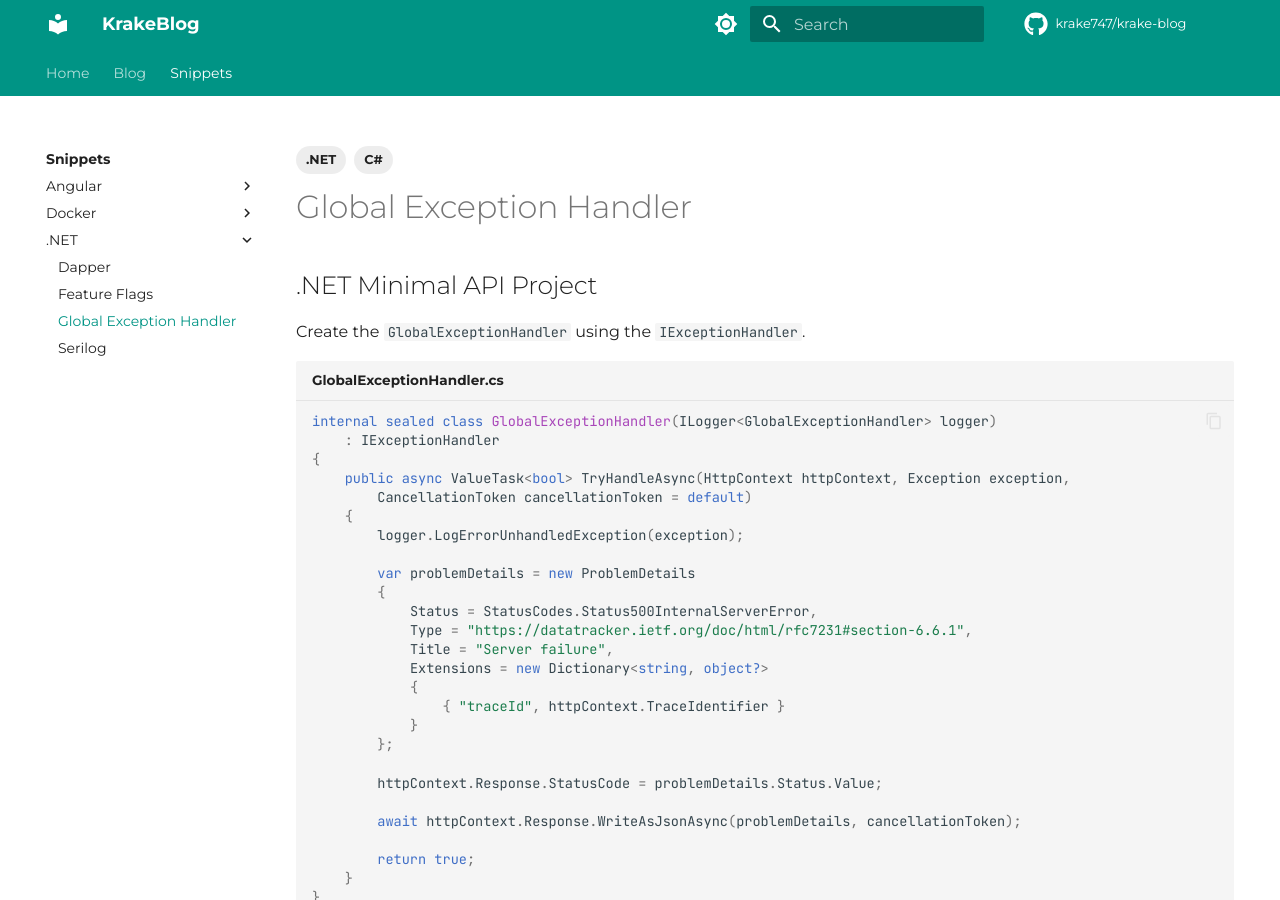
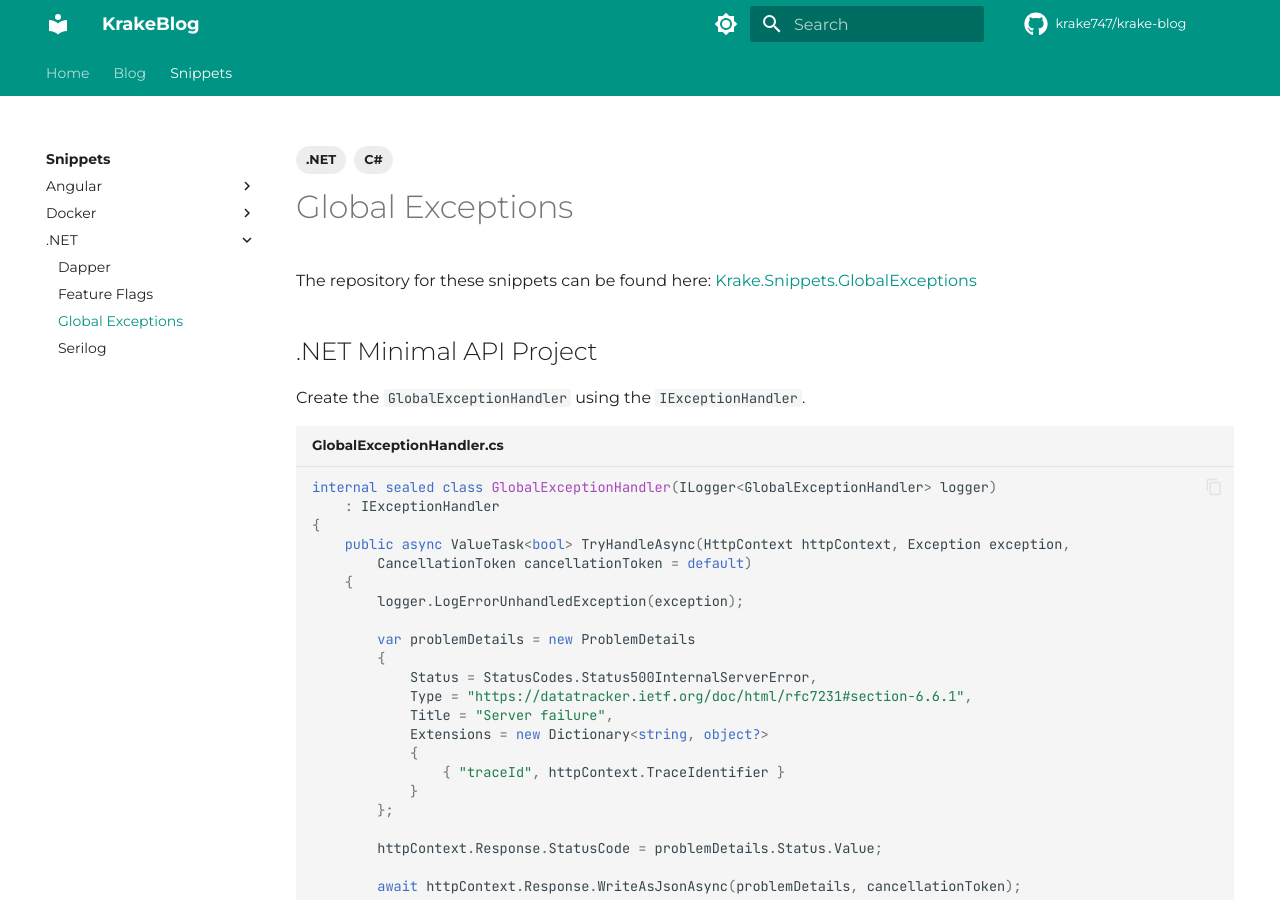
Before and after one commit to krake747/krake-blog, an MkDocs documentation site: the page built from docs/snippets/dotnet/global-exceptions.md, in a window 1280 px wide and 900 px high. Built offline with MkDocs 1.6.1 and Material for MkDocs 9.7.7, drawn with Linux system fonts in a browser that asks for light colours; comment, search, counter and statistics services are not loaded.

Commit message:
feat(snippets): update serilog and gloabl exceptions

```diff
--- a/docs/snippets/dotnet/global-exception-handler.md
+++ b/docs/snippets/dotnet/global-exceptions.md
@@ -6,7 +6,10 @@ tags:
   - C#
 ---
 
-# Global Exception Handler
+# Global Exceptions
+
+The repository for these snippets can be found here: [Krake.Snippets.GlobalExceptions](https://github.com/krake747/krake-blog-snippets/tree/main/Krake.Snippets.GlobalExceptions)
+
 
 ## .NET Minimal API Project
 
--- a/mkdocs.yml
+++ b/mkdocs.yml
@@ -22,7 +22,7 @@ nav:
       - .NET:
           - snippets/dotnet/dapper.md
           - snippets/dotnet/feature-flags.md
-          - snippets/dotnet/global-exception-handler.md
+          - snippets/dotnet/global-exceptions.md
           - snippets/dotnet/serilog.md
 
 theme:
```
Also changed, not shown: docs/snippets/dotnet/serilog.md (+3 -0 lines).
